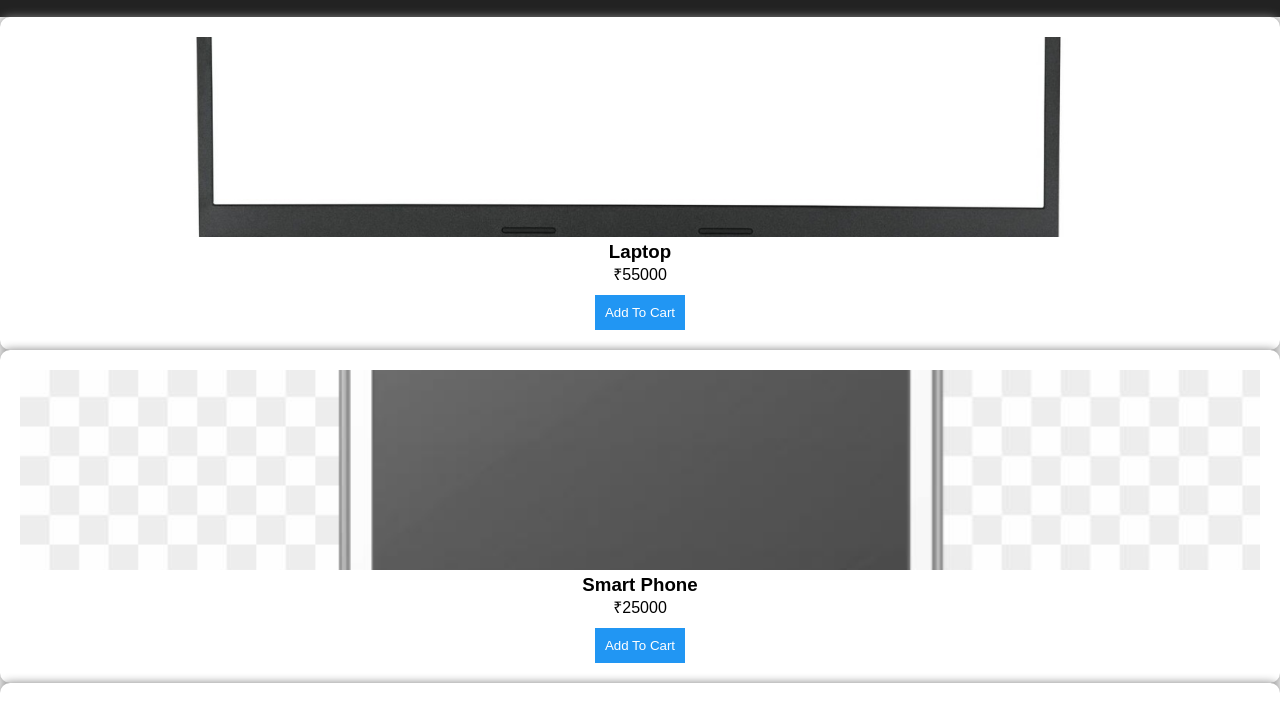
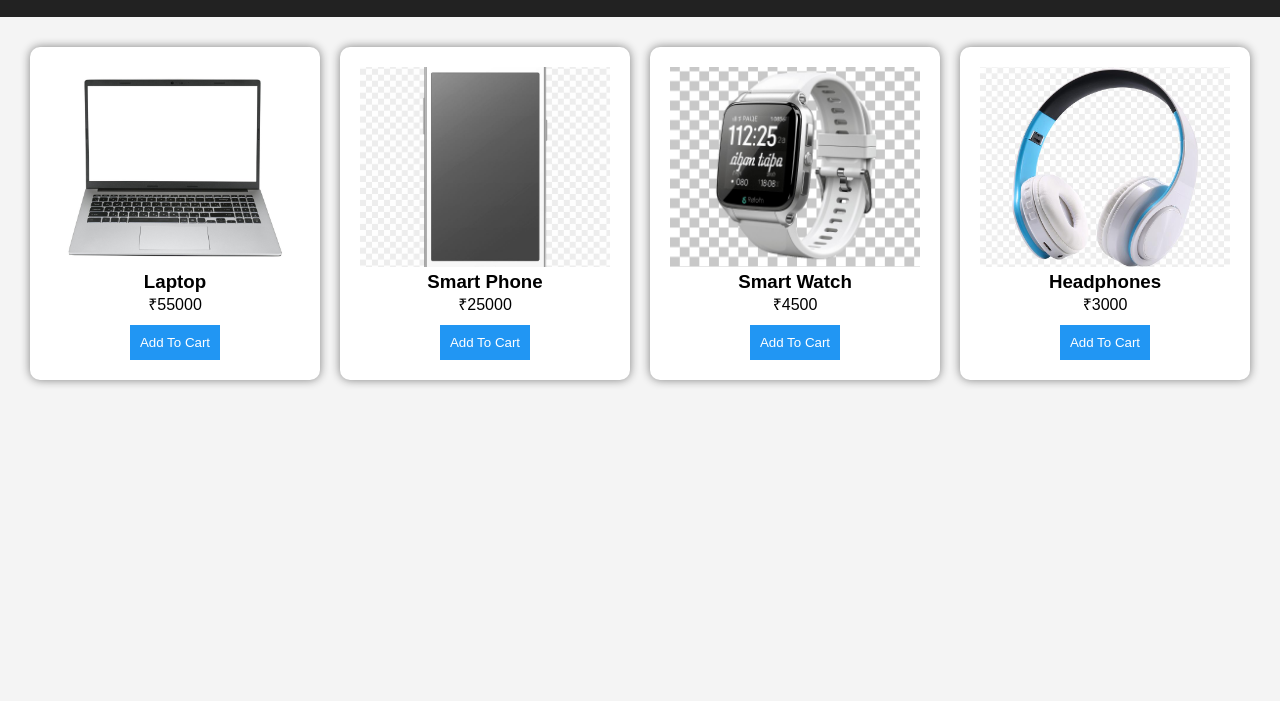
Before and after one commit to pareddysruthi46-crypto/E-commerce, a website: page product.html in a window 1280 px wide. Shown: the part 60-761 px from the top of the page. Drawn offline with Linux system fonts and the light colour scheme.

Commit message:
Update product.html

```diff
--- a/product.html
+++ b/product.html
@@ -20,7 +20,7 @@
 
 </header>
 
-<div id="products"></div>
+<div id="products" class="products"></div>
 
 <script src="js/products.js"></script>
 
```
